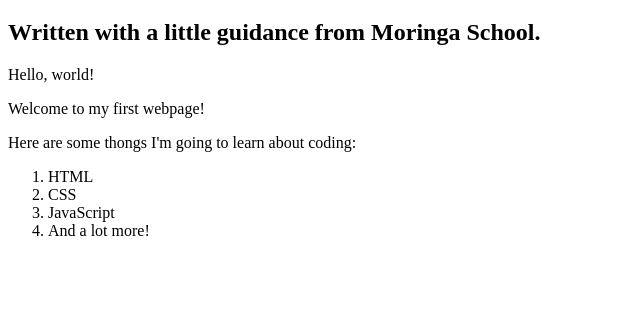
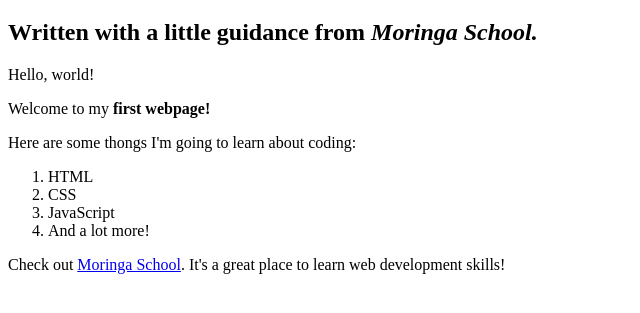
Before and after one commit to derrick12/my-first-website, a plain HTML site: page my-first-webpage.html in a window 1280 px wide. Shown: the part 61-374 px from the top of the page, without its empty margins (0-640 px from the left). Drawn offline with Linux system fonts and the light colour scheme.

Commit message:
add new paragraph with link

```diff
--- a/my-first-webpage.html
+++ b/my-first-webpage.html
@@ -6,10 +6,10 @@
   </head>
   <body>
     <h1>My First Webpage</h1>
-    <h2>Written with a little guidance from Moringa School.</h2>
+    <h2>Written with a little guidance from <em>Moringa School.</em></h2>
 
     <p>Hello, world!</p>
-    <p>Welcome to my first webpage!</p>
+    <p>Welcome to my <strong>first webpage!</strong></p>
     <p>Here are some thongs I'm going to learn about coding:</p>
     <ol>
       <li>HTML</li>
@@ -18,4 +18,5 @@
       <li>And a lot more!</li>
     </ol>
   </body>
+  <p>Check out <a href="http://moringaschool.com/">Moringa School</a>. It's a great place to learn web development skills!</p>
 </html>
```
